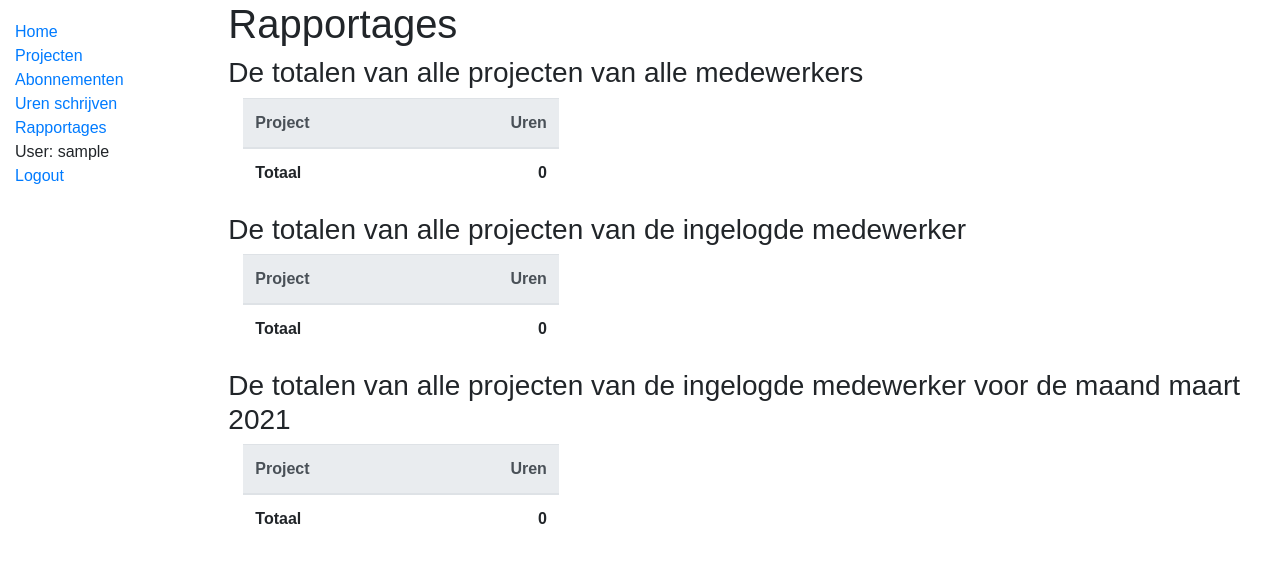
After one commit to Arjan-He/timefox, a Django app: page /tijdschrijven/rapportage in a window 1280 px wide. The commit adds this page. Shown: the top 563 px of the page. Run offline with Django 3.2, Linux system fonts and the light colour scheme; the visitor is signed in with stand-in values (Sample User, id 1); data comes from the database, SQL or seed files in the repository; data that the repository does not hold is empty; some libraries are stand-ins or nearby versions.

Commit message:
Voorbeeld selecties rapportage toegevoegd

```diff
--- a/tijdschrijven/admin.py
+++ b/tijdschrijven/admin.py
@@ -8,10 +8,14 @@ admin.site.register(Persoon)
 
 admin.site.register(Abonnement)
 admin.site.register(ProjectTemplate)
-admin.site.register(GeschrevenTijd)
+# admin.site.register(GeschrevenTijd)
 
 class ProjectAdmin(admin.ModelAdmin):
     list_display = ('Titel', 'ParentID')
 
+class GeschrevenTijdAdmin(admin.ModelAdmin):
+    list_display = ('AbonnementID', 'Datum', 'AanmaakDatum', 'TijdsDuur', )
+
 
 admin.site.register(Project, ProjectAdmin)
+admin.site.register(GeschrevenTijd, GeschrevenTijdAdmin)
--- a/tijdschrijven/models.py
+++ b/tijdschrijven/models.py
@@ -120,7 +120,7 @@ class GeschrevenTijd(models.Model):
     AbonnementID = models.ForeignKey('Abonnement', on_delete=models.CASCADE)
     AanmaakDatum = models.DateField(auto_now_add=True)
     Datum = models.DateField()
-    TijdsDuur = models.DecimalField(max_digits=5, decimal_places=2)
+    TijdsDuur = models.DecimalField(max_digits=4, decimal_places=2)
 
     class Meta:
         verbose_name_plural = "geschreven tijd"
@@ -166,7 +166,10 @@ class GeschrevenTijd(models.Model):
 
     def __str__(self):
         """String for representing the Model object."""
-        return self.id
+        return  self.AbonnementID.PersoonID.user.first_name + " " + \
+            self.AbonnementID.PersoonID.user.last_name + " - " +  \
+            self.AbonnementID.ProjectID.Titel + " - " +  \
+            str(self.Datum) + " - " + str(self.TijdsDuur)
 
     def datumsinweek(datum):
         query = '''
--- a/tijdschrijven/templates/base.html
+++ b/tijdschrijven/templates/base.html
@@ -29,7 +29,7 @@
           <li><a href="{% url 'projecten' %}">Projecten</a></li>
           <li><a href="{% url 'abonnementen' %}">Abonnementen</a></li>
           <li><a href="{% url 'urenschrijven' %}">Uren schrijven</a></li>
-          <li><a href="">Rapportages</a></li>
+          <li><a href="{% url 'rapportage' %}">Rapportages</a></li>
         <!-- New block added for user authentication -->
         {% if user.is_authenticated %}
           <li>User: {{ user.get_username }}</li>
--- /dev/null
+++ b/tijdschrijven/templates/rapport.html
@@ -0,0 +1,76 @@
+{% extends "base.html" %}
+{% block title %}<title>TimeFox Rapportage</title>{% endblock %}
+{% block content %}
+  <h1>Rapportages</h1>
+    <h3>De totalen van alle projecten van alle medewerkers</h2>
+    <div class="col-sm-4">
+    <table class="table">
+      <thead class="thead-light">
+        <tr>
+          <th scope="col">Project</th>
+          <th scope="col">Uren</th>
+        </tr>
+      </thead>
+      <tbody>
+    {% for project in tot_uren_per_project %}
+    <tr>
+      <td class="col">{{project.Titel}}</td>
+      <td class="col text-right">{{project.Totaal}}</td>
+    </tr>
+{% endfor %}
+<tr>
+  <td class="col"><strong>Totaal</strong></td>
+  <td class="col text-right"><strong>{{cumtot_uren_per_project}}</strong></td>
+</tr>
+</tbody>
+</table>
+  </div>
+
+  <h3>De totalen van alle projecten van de ingelogde medewerker</h2>
+    <div class="col-sm-4">
+    <table class="table">
+      <thead class="thead-light">
+        <tr>
+          <th scope="col">Project</th>
+          <th scope="col">Uren</th>
+        </tr>
+      </thead>
+      <tbody>
+    {% for project in tot_uren_per_project_mdw %}
+    <tr>
+      <td class="col">{{project.Titel}}</td>
+      <td class="col text-right">{{project.Totaal}}</td>
+    </tr>
+{% endfor %}
+<tr>
+  <td class="col"><strong>Totaal</strong></td>
+  <td class="col text-right"><strong>{{cumtot_uren_per_project_mdw}}</strong></td>
+</tr>
+</tbody>
+</table>
+  </div>
+
+  <h3>De totalen van alle projecten van de ingelogde medewerker voor de maand maart 2021</h2>
+    <div class="col-sm-4">
+    <table class="table">
+      <thead class="thead-light">
+        <tr>
+          <th scope="col">Project</th>
+          <th scope="col">Uren</th>
+        </tr>
+      </thead>
+      <tbody>
+    {% for project in tot_uren_per_project_mdw_per %}
+    <tr>
+      <td class="col">{{project.Titel}}</td>
+      <td class="col text-right">{{project.Totaal}}</td>
+    </tr>
+{% endfor %}
+<tr>
+  <td class="col"><strong>Totaal</strong></td>
+  <td class="col text-right"><strong>{{cumtot_uren_per_project_mdw_per}}</strong></td>
+</tr>
+</tbody>
+</table>
+  </div>
+{% endblock %}
--- a/tijdschrijven/templates/urenschrijven.html
+++ b/tijdschrijven/templates/urenschrijven.html
@@ -48,7 +48,7 @@
                  max="24"
                  id="{{ i.abonnementID }}-{{ forloop.counter0 }}"
                  name="cell_{{ i.abonnementID }}_{% if i.tijdID == None %}0{% else %}{{ i.tijdID }}{% endif %}_{{ i.datum }}"
-                 value="{% if i.TijdsDuur == None %}{% else %}{{ i.TijdsDuur }} {% endif %}"></td>
+                 value="{% if i.TijdsDuur == None %}{% else %}{{ i.TijdsDuur }}{% endif %}"></td>
 
       {% if forloop.last %}<td></td></tr>{% endif %}
       {% endfor %}
--- a/tijdschrijven/urls.py
+++ b/tijdschrijven/urls.py
@@ -10,4 +10,5 @@ urlpatterns = [
     path('abonnementen', views.abonnementen, name='abonnementen'),
     path('abonnement/create/', views.AbonnementCreate.as_view(), name='abonnement-create'),
     path('urenschrijven', views.urenschrijven, name='urenschrijven'),
+    path('rapportage', views.rapport, name='rapportage'),
 ]
--- a/tijdschrijven/views.py
+++ b/tijdschrijven/views.py
@@ -8,6 +8,7 @@ import datetime
 from datetime import date
 from utils import verwerkUren
 from utils import projectFuncties
+from django.db.models import Sum
 
 # Create your views here.
 
@@ -88,3 +89,28 @@ def urenschrijven(request):
                'datum': datum.isoformat()[0:10],}
 
     return render(request,'urenschrijven.html',context=context)
+
+@login_required
+def rapport(request):
+    """View voor de rapportage pagina"""
+    # Berekening totalen voor alle projecten voor alle medewerkers
+    tot_uren_per_project = Project.objects.filter(abonnement__geschreventijd__TijdsDuur__gt=0).values('Titel').annotate(Totaal=Sum('abonnement__geschreventijd__TijdsDuur'))
+    cumtot_uren_per_project = sum(tot_uren_per_project.values_list('Totaal', flat=True))
+    # Berekening totalen voor alle projecten voor de ingelogde medewerker
+    tot_uren_per_project_mdw = Project.objects.filter(persoon__user=request.user, abonnement__geschreventijd__TijdsDuur__gt=0).values('Titel').annotate(Totaal=Sum('abonnement__geschreventijd__TijdsDuur'))
+    cumtot_uren_per_project_mdw = sum(tot_uren_per_project_mdw.values_list('Totaal', flat=True))
+    # Berekening totalen voor alle projecten voor de ingelogde medewerker voor de maand maart
+    tot_uren_per_project_mdw_per = Project.objects.filter(persoon__user=request.user, abonnement__geschreventijd__Datum__range=["2021-03-01", "2021-03-31"], abonnement__geschreventijd__TijdsDuur__gt=0).values('Titel').annotate(Totaal=Sum('abonnement__geschreventijd__TijdsDuur'))
+    cumtot_uren_per_project_mdw_per = sum(tot_uren_per_project_mdw_per.values_list('Totaal', flat=True))
+
+    context = {
+        'tot_uren_per_project': tot_uren_per_project,
+        'cumtot_uren_per_project': cumtot_uren_per_project,
+        'tot_uren_per_project_mdw': tot_uren_per_project_mdw,
+        'cumtot_uren_per_project_mdw': cumtot_uren_per_project_mdw,
+        'tot_uren_per_project_mdw_per': tot_uren_per_project_mdw_per,
+        'cumtot_uren_per_project_mdw_per': cumtot_uren_per_project_mdw_per,
+    }
+
+    # Render the HTML template index.html with the data in the context variable
+    return render(request, 'rapport.html', context=context)
```
